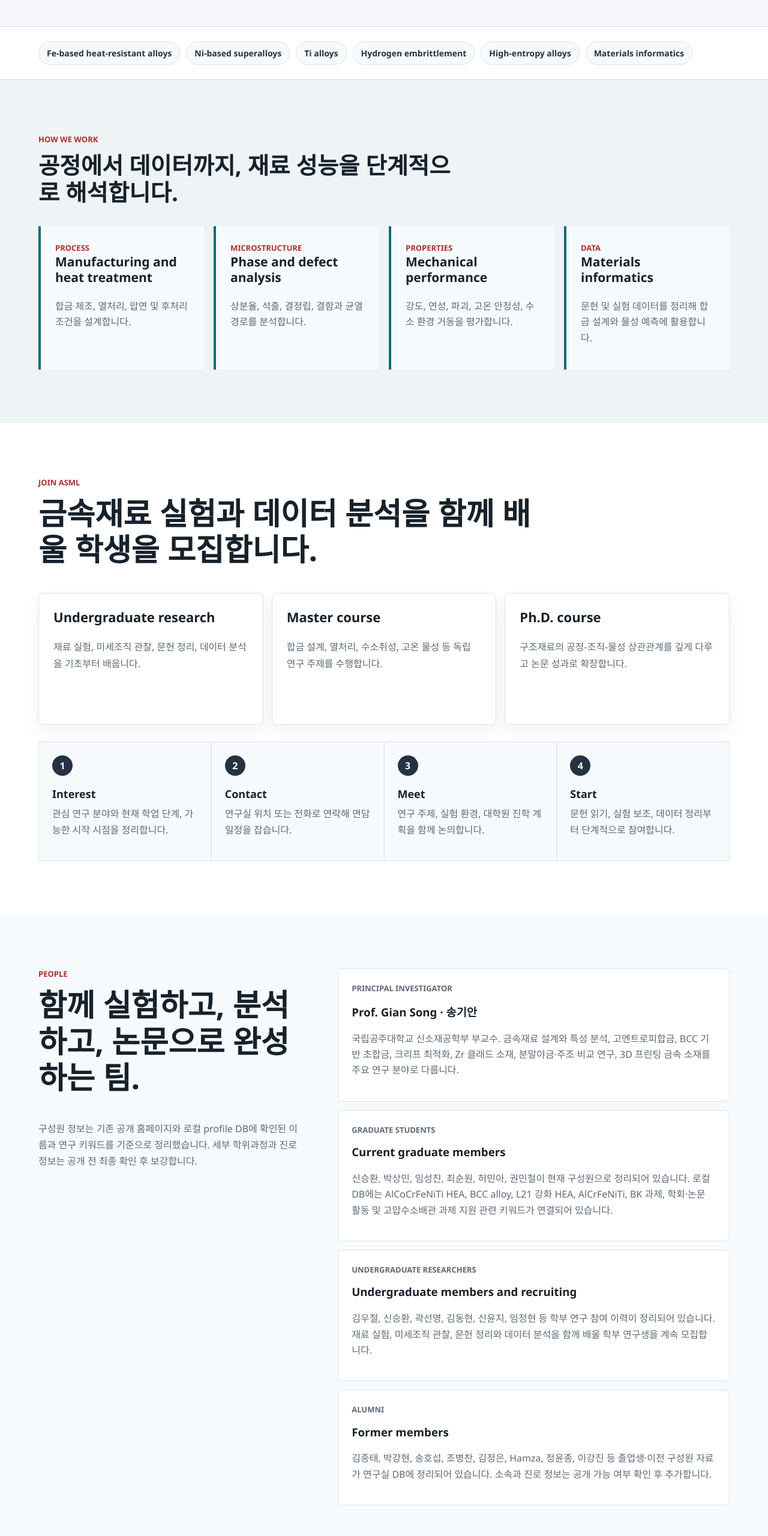
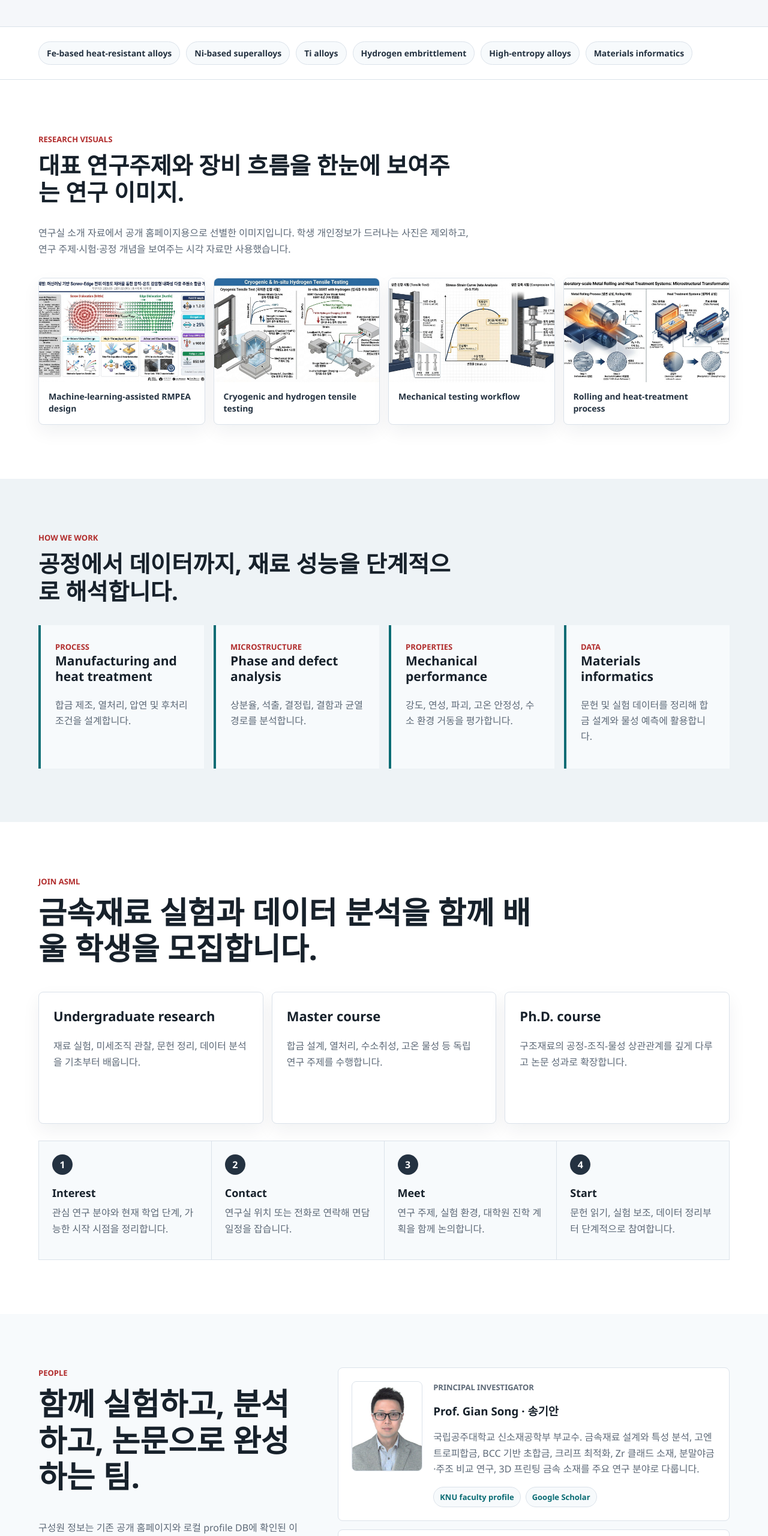
Before and after one commit to Kongju-ASML/knuasml-site, a website built with Vite: page index.html in a window 1280 px wide. Shown: the part 2240-4800 px from the top of the page at 60% size. Built offline with nearby package versions, Linux system fonts and the light colour scheme.

Commit message:
Add second-stage official ASML site updates

```diff
--- a/index.html
+++ b/index.html
@@ -150,6 +150,32 @@
         <span>Materials informatics</span>
       </section>
 
+      <section class="section visual-section" aria-label="Research visuals">
+        <div class="section-heading compact">
+          <p class="eyebrow">Research Visuals</p>
+          <h2>대표 연구주제와 장비 흐름을 한눈에 보여주는 연구 이미지.</h2>
+          <p>연구실 소개 자료에서 공개 홈페이지용으로 선별한 이미지입니다. 학생 개인정보가 드러나는 사진은 제외하고, 연구 주제·시험·공정 개념을 보여주는 시각 자료만 사용했습니다.</p>
+        </div>
+        <div class="visual-grid">
+          <figure class="visual-card">
+            <img src="./assets/research-rmpea.jpg" alt="Machine-learning-assisted refractory multi-principal element alloy research overview" loading="lazy" />
+            <figcaption>Machine-learning-assisted RMPEA design</figcaption>
+          </figure>
+          <figure class="visual-card">
+            <img src="./assets/research-hydrogen-testing.jpg" alt="Cryogenic and in-situ hydrogen tensile testing schematic" loading="lazy" />
+            <figcaption>Cryogenic and hydrogen tensile testing</figcaption>
+          </figure>
+          <figure class="visual-card">
+            <img src="./assets/facility-mts-testing.jpg" alt="MTS room-temperature tensile and compression testing system" loading="lazy" />
+            <figcaption>Mechanical testing workflow</figcaption>
+          </figure>
+          <figure class="visual-card">
+            <img src="./assets/facility-rolling-heat-treatment.jpg" alt="Laboratory-scale metal rolling and heat-treatment process" loading="lazy" />
+            <figcaption>Rolling and heat-treatment process</figcaption>
+          </figure>
+        </div>
+      </section>
+
       <section class="section workflow-section">
         <div class="section-heading compact">
           <p class="eyebrow">How We Work</p>
@@ -233,7 +259,9 @@
           </p>
         </div>
         <div class="people-panel">
-          <article>
+          <article class="person-card">
+            <img class="profile-photo" src="./assets/prof-gian-song.jpg" alt="Prof. Gian Song profile photo" loading="lazy" />
+            <div>
               <p class="role">Principal Investigator</p>
               <h3>Prof. Gian Song · 송기안</h3>
               <p>
@@ -242,6 +270,11 @@
                 분말야금·주조 비교 연구, 3D 프린팅 금속 소재를 주요 연구 분야로
                 다룹니다.
               </p>
+              <div class="external-links" aria-label="Professor profile links">
+                <a href="https://ame.kongju.ac.kr/ZD0400/3000/subview.do" target="_blank" rel="noreferrer">KNU faculty profile</a>
+                <a href="https://scholar.google.com/citations?user=EVA0x3IAAAAJ&amp;hl=en" target="_blank" rel="noreferrer">Google Scholar</a>
+              </div>
+            </div>
           </article>
           <article>
             <p class="role">Graduate Students</p>
@@ -426,8 +459,8 @@
           <h2>Selected recent publications</h2>
           <p>
             2008-2026년 약 75편의 논문 기록 중 공개 홈페이지에는 최근 대표 논문을
-            선별해 표시합니다. DOI와 전체 서지사항은 원문 또는 Google Scholar/CV
-            확인 후 별도 보강합니다.
+            선별해 표시합니다. 아래 DOI는 Crossref와 기존 공개 홈페이지 서지정보로
+            대조해 확인된 항목만 연결했습니다.
           </p>
         </div>
         <div class="publication-list">
@@ -436,6 +469,7 @@
             <div>
               <h3>Deformation Behaviors in Single BCC-Phase Refractory Multi-Principal Element Alloys under Dynamic Conditions</h3>
               <p>Advanced Science. BCC 단상 내화성 다중 주원소 합금의 동적 조건 변형 거동 연구.</p>
+              <p class="pub-links"><a href="https://doi.org/10.1002/advs.202508180" target="_blank" rel="noreferrer">doi:10.1002/advs.202508180</a></p>
             </div>
           </article>
           <article>
@@ -443,6 +477,7 @@
             <div>
               <h3>Overcoming strength-ductility trade-off via L21 precipitate-strengthening in Al0.3CoCrNiTi0.1 high entropy alloy</h3>
               <p>Journal of Materials Research and Technology. L21 석출 강화 전략을 통한 강도-연성 균형 개선 연구.</p>
+              <p class="pub-links"><a href="https://doi.org/10.1016/j.jmrt.2025.09.184" target="_blank" rel="noreferrer">doi:10.1016/j.jmrt.2025.09.184</a></p>
             </div>
           </article>
           <article>
@@ -450,6 +485,7 @@
             <div>
               <h3>Micro-to-nano-scale microstructural evolution and mechanical characteristics of (CrFeNiCu)100-xAlx high entropy alloys</h3>
               <p>Journal of Materials Research and Technology. Al 첨가에 따른 HEA 미세조직 발달과 기계적 특성 연구.</p>
+              <p class="pub-links"><a href="https://doi.org/10.1016/j.jmrt.2025.04.206" target="_blank" rel="noreferrer">doi:10.1016/j.jmrt.2025.04.206</a></p>
             </div>
           </article>
           <article>
@@ -457,6 +493,7 @@
             <div>
               <h3>Balanced mechanical properties of Al0.5CoCrFeNiTi0.1 high entropy alloy under extreme environments</h3>
               <p>Journal of Alloys and Compounds. 극저온에서 800℃까지의 극한 환경 기계적 특성 연구.</p>
+              <p class="pub-links"><a href="https://doi.org/10.1016/j.jallcom.2024.178199" target="_blank" rel="noreferrer">doi:10.1016/j.jallcom.2024.178199</a></p>
             </div>
           </article>
           <article>
@@ -464,6 +501,7 @@
             <div>
               <h3>Designing L21-Co2TiAl precipitate-strengthened ferritic alloys with excellent high-temperature mechanical properties</h3>
               <p>Materials Science &amp; Engineering A. L21-Co2TiAl 석출 강화 ferritic alloy 설계 연구.</p>
+              <p class="pub-links"><a href="https://doi.org/10.1016/j.msea.2023.145984" target="_blank" rel="noreferrer">doi:10.1016/j.msea.2023.145984</a></p>
             </div>
           </article>
           <article>
@@ -471,6 +509,7 @@
             <div>
               <h3>Outstanding high-temperature strength of novel Fe-Cr-Ni-Al-V ferritic alloys with hierarchical B2-NiAl precipitates</h3>
               <p>Materials Science &amp; Engineering A. 계층적 B2-NiAl 석출물을 이용한 고온강도 향상 연구.</p>
+              <p class="pub-links"><a href="https://doi.org/10.1016/j.msea.2022.142999" target="_blank" rel="noreferrer">doi:10.1016/j.msea.2022.142999</a></p>
             </div>
           </article>
           <article>
@@ -478,6 +517,7 @@
             <div>
               <h3>Effects of Zr addition on lattice strains and electronic structures of NbTaTiV high-entropy alloy</h3>
               <p>Materials Science &amp; Engineering A. Zr 첨가에 따른 NbTaTiV HEA의 격자변형과 전자구조 변화 연구.</p>
+              <p class="pub-links"><a href="https://doi.org/10.1016/j.msea.2021.142293" target="_blank" rel="noreferrer">doi:10.1016/j.msea.2021.142293</a></p>
             </div>
           </article>
         </div>
@@ -563,8 +603,10 @@
           <strong>Prof. Gian Song · 송기안</strong>
           <span>Associate Professor, Department of Advanced Materials Engineering</span>
           <span>Kongju National University, Cheonan College of Engineering</span>
-          <span>Tel: 041-521-9372</span>
-          <span>Email: <a href="mailto:leehj77@kongju.ac.kr">leehj77@kongju.ac.kr</a></span>
+          <span>Office: 2공학관 208호</span>
+          <span>Tel: 041-521-9390</span>
+          <span>Email: <a href="mailto:gasong@kongju.ac.kr">gasong@kongju.ac.kr</a></span>
+          <span>Research contact: <a href="mailto:leehj77@kongju.ac.kr">leehj77@kongju.ac.kr</a></span>
         </address>
       </section>
     </main>
--- a/styles.css
+++ b/styles.css
@@ -319,6 +319,41 @@ h1 {
   background: #eef3f6;
 }
 
+.visual-section {
+  background: #fff;
+}
+
+.visual-grid {
+  display: grid;
+  grid-template-columns: repeat(4, minmax(0, 1fr));
+  gap: 14px;
+}
+
+.visual-card {
+  margin: 0;
+  overflow: hidden;
+  border: 1px solid var(--line);
+  border-radius: 8px;
+  background: #fff;
+  box-shadow: 0 12px 30px rgba(21, 32, 43, 0.06);
+}
+
+.visual-card img {
+  display: block;
+  width: 100%;
+  aspect-ratio: 16 / 10;
+  object-fit: cover;
+  background: #eef3f6;
+}
+
+.visual-card figcaption {
+  color: var(--deep);
+  font-size: 14px;
+  font-weight: 800;
+  line-height: 1.45;
+  padding: 14px 16px 16px;
+}
+
 .keyword-band {
   display: flex;
   flex-wrap: wrap;
@@ -474,6 +509,41 @@ h1 {
   border-radius: 8px;
   background: #fff;
   padding: 22px;
+}
+
+.person-card {
+  display: grid;
+  grid-template-columns: 118px 1fr;
+  gap: 18px;
+  align-items: start;
+}
+
+.profile-photo {
+  width: 118px;
+  height: 150px;
+  border-radius: 8px;
+  object-fit: cover;
+  border: 1px solid var(--line);
+  background: #eef3f6;
+}
+
+.external-links,
+.pub-links {
+  display: flex;
+  flex-wrap: wrap;
+  gap: 8px;
+  margin-top: 12px;
+}
+
+.external-links a,
+.pub-links a {
+  border: 1px solid var(--line);
+  border-radius: 999px;
+  background: #f7fafc;
+  color: var(--accent-2);
+  font-size: 13px;
+  font-weight: 800;
+  padding: 7px 10px;
 }
 
 .role {
@@ -793,7 +863,8 @@ time {
 
   .workflow,
   .join-steps,
-  .facility-list {
+  .facility-list,
+  .visual-grid {
     grid-template-columns: repeat(2, minmax(0, 1fr));
   }
 
@@ -859,6 +930,7 @@ time {
   .research-grid,
   .workflow,
   .facility-list,
+  .visual-grid,
   .join-steps,
   .news-list,
   .activity-list,
@@ -882,6 +954,15 @@ time {
     padding: 48px 18px;
   }
 
+  .person-card {
+    grid-template-columns: 1fr;
+  }
+
+  .profile-photo {
+    width: 150px;
+    height: 190px;
+  }
+
   .lead,
   .about-body p,
   .contact-copy {
```
Also changed, not shown: assets/facility-mts-testing.jpg (added), assets/facility-rolling-heat-treatment.jpg (added), assets/prof-gian-song.jpg (added), assets/research-hydrogen-testing.jpg (added), assets/research-rmpea.jpg (added). Lines whose indentation alone changed are shown as unchanged.
